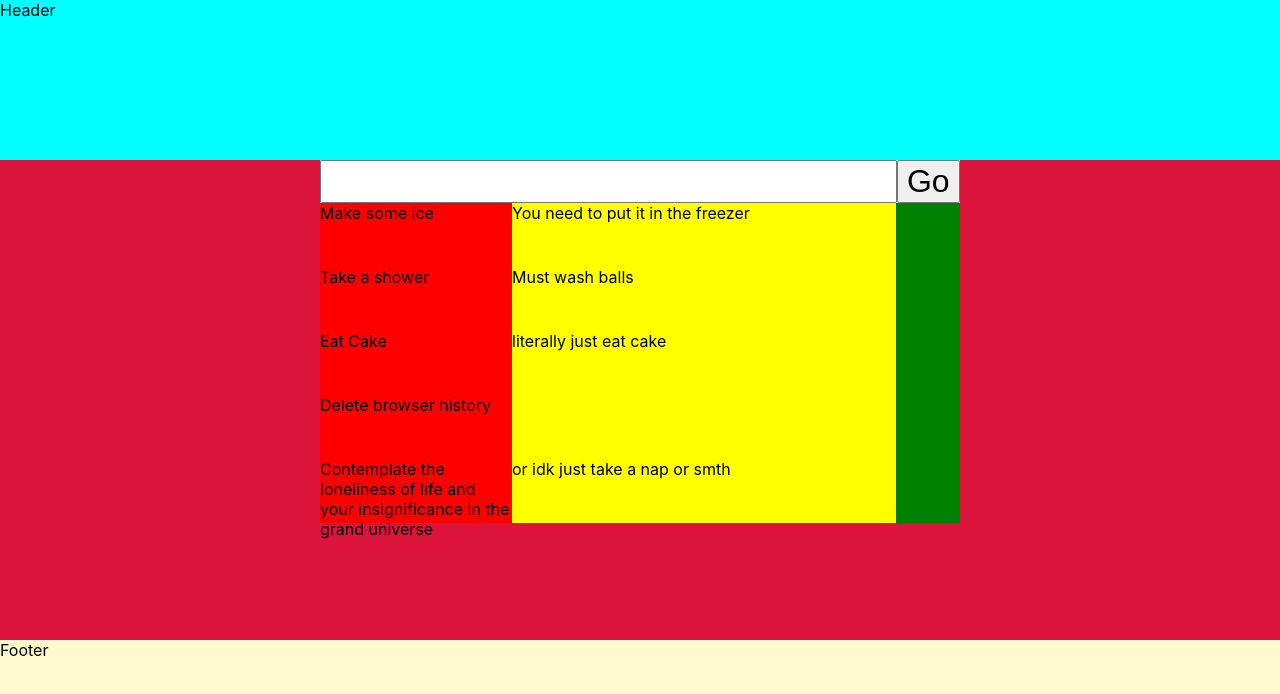
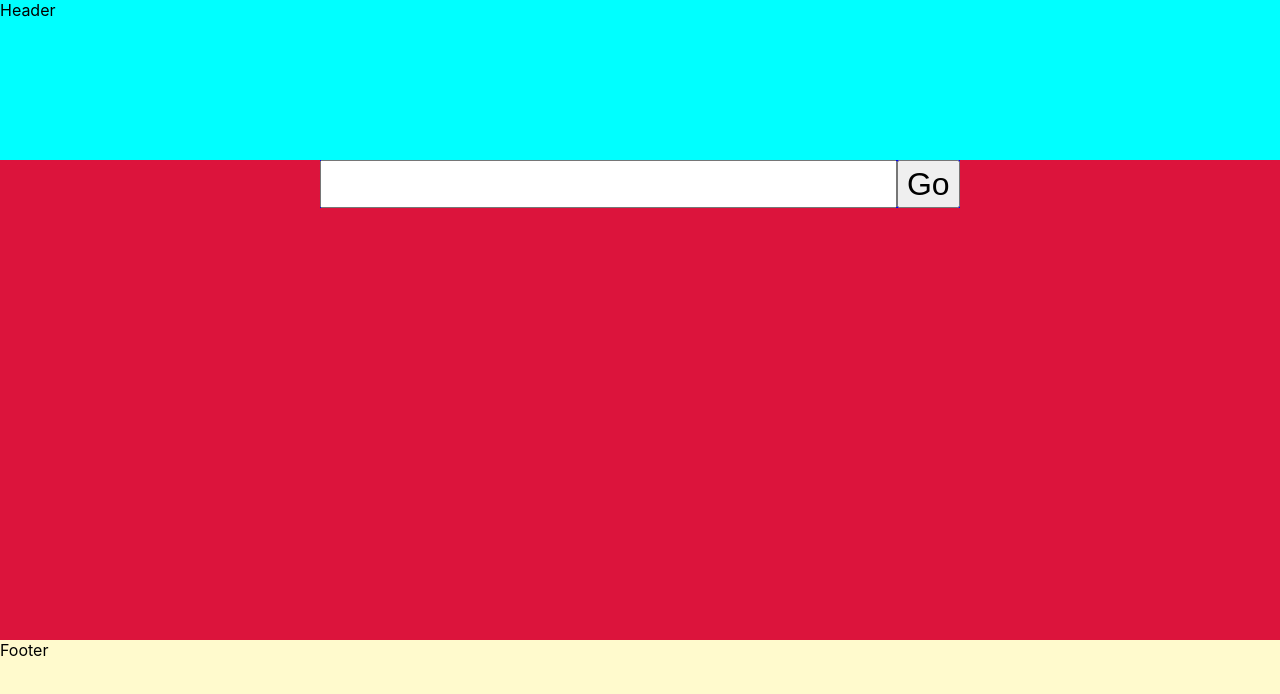
Before and after one commit to JustinLohKingWei/Better-todotodo, a React (Create React App) app: page / in a window 1280 px wide. Shown: the top 694 px of the page. Built offline with nearby package versions, Linux system fonts and the light colour scheme.

Commit message:
implementation of quick state hook

```diff
--- a/src/components/todoList/InputBox.tsx
+++ b/src/components/todoList/InputBox.tsx
@@ -1,15 +1,23 @@
-import "../../styles/InputBox.css"
+import { Dispatch, SetStateAction } from "react";
+import "../../styles/InputBox.css";
 
-function InputBox() {
-    return(
-        <div className="inputbox-root">
-            <form >
-                <input className="inputtextbox" type='text'/>
-                <input className="submitbutton" type="submit" value="Go" />
-            </form>
-        </div>
-    )
+type InputBoxProps = {
+  displayListBox: boolean;
+  setdisplayListBox: Dispatch<SetStateAction<boolean>>;
+};
 
+function InputBox({ displayListBox, setdisplayListBox }: InputBoxProps) {
+  return (
+    <div className="inputbox-root">
+      <input className="inputtextbox" type="text" />
+      <input
+        className="submitbutton"
+        type="submit"
+        value="Go"
+        onClick={() => setdisplayListBox(!displayListBox)}
+      />
+    </div>
+  );
 }
 
-export default InputBox
+export default InputBox;
--- a/src/components/todoList/ListBox.tsx
+++ b/src/components/todoList/ListBox.tsx
@@ -11,7 +11,7 @@ function Listbox({ taskList }: ListBoxProps) {
     <div className="listBox-root">
       {taskList.map((data)=>{
         return(
-            <ListBoxItem task={data.task} notes={data.notes} completed = {data.completed}/>
+            <ListBoxItem taskname={data.taskname} notes={data.notes} completed = {data.completed}/>
         )
       })}
     </div>
--- a/src/components/todoList/ListBoxItem.tsx
+++ b/src/components/todoList/ListBoxItem.tsx
@@ -1,12 +1,12 @@
 import '../../styles/ListBox.css'
 import { taskProps } from '../../data/taskProps'
 
-function ListBoxItem({task,notes,completed}:taskProps) {
+function ListBoxItem({taskname,notes,completed}:taskProps) {
 
     return(
         <div className='listBoxItem-root'>
             <div className='listBoxItem-task'>
-                <div>{task}</div></div>
+                <div>{taskname}</div></div>
             <div className='listBoxItem-notes'><div>{notes}</div></div>
             <div className='listBoxItem-completed'><div>{completed}</div></div>
         </div>
--- a/src/components/todoList/TodoList.tsx
+++ b/src/components/todoList/TodoList.tsx
@@ -2,12 +2,19 @@ import "../../styles/TodoList.css";
 import InputBox from "./InputBox";
 import Listbox from "./ListBox";
 import { taskList1 } from "../../testData";
+import { useState } from "react";
 
 function TodoList() {
+  const [displayListBox, setdisplayListBox] = useState(false);
+  const [taskList, setTaskList] = useState();
+
   return (
     <div className="todoList-root">
-      <InputBox/>
-      <Listbox taskList={taskList1}/>
+      <InputBox
+        displayListBox={displayListBox}
+        setdisplayListBox={setdisplayListBox}
+      />
+      {displayListBox ? <Listbox taskList={taskList1} /> : <div />}
     </div>
   );
 }
--- a/src/data/taskProps.ts
+++ b/src/data/taskProps.ts
@@ -1,5 +1,5 @@
 type taskProps = {
-    task : string
+    taskname : string
     notes : string
     completed : boolean
 };
--- a/src/styles/InputBox.css
+++ b/src/styles/InputBox.css
@@ -1,6 +1,7 @@
 .inputbox-root {
     display: flex;
     background-color: blue;
+    height: 100%;
 }
 
 .inputbox-root form{
--- a/src/styles/TodoList.css
+++ b/src/styles/TodoList.css
@@ -1,7 +1,7 @@
 .todoList-root {
   display: flex;
   width: 50%;
-  height: 10em;
+  height: 3em;
   background-color: beige;
   flex-direction: column;
 }
--- a/src/testData.ts
+++ b/src/testData.ts
@@ -1,27 +1,27 @@
 export const taskList1 = [
 
     {
-        task: "Make some ice",
+        taskname: "Make some ice",
         notes : "You need to put it in the freezer",
         completed : false,
     },
     {
-        task: "Take a shower",
+        taskname: "Take a shower",
         notes : "Must wash balls",
         completed : true,
     },
     {
-        task: "Eat Cake",
+        taskname: "Eat Cake",
         notes : "literally just eat cake",
         completed : true,
     },
     {
-        task: "Delete browser history",
+        taskname: "Delete browser history",
         notes : "",
         completed : true,
     },
     {
-        task: "Contemplate the loneliness of life and your insignificance in the grand universe",
+        taskname: "Contemplate the loneliness of life and your insignificance in the grand universe",
         notes : "or idk just take a nap or smth",
         completed : true,
     },
```
